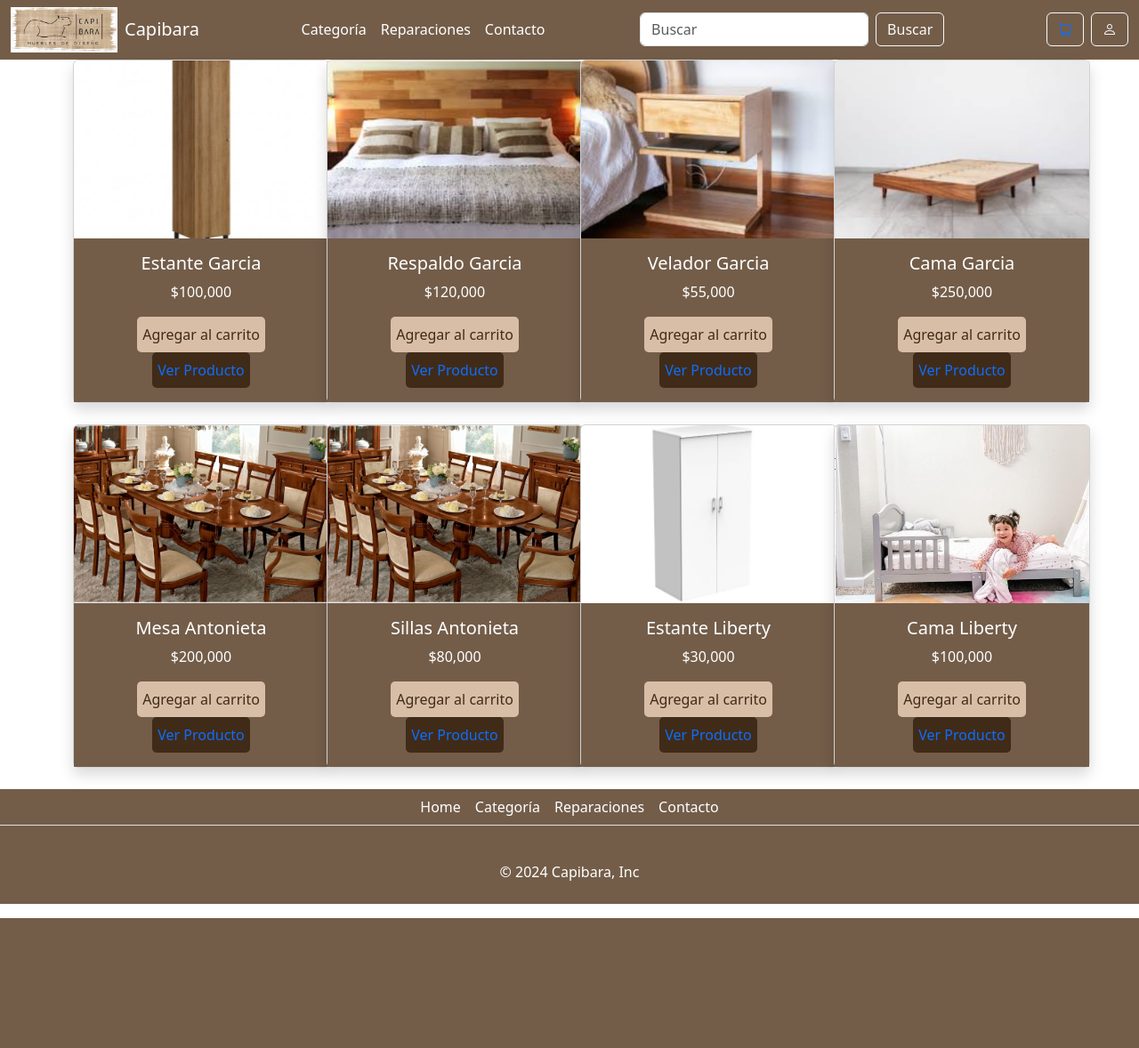
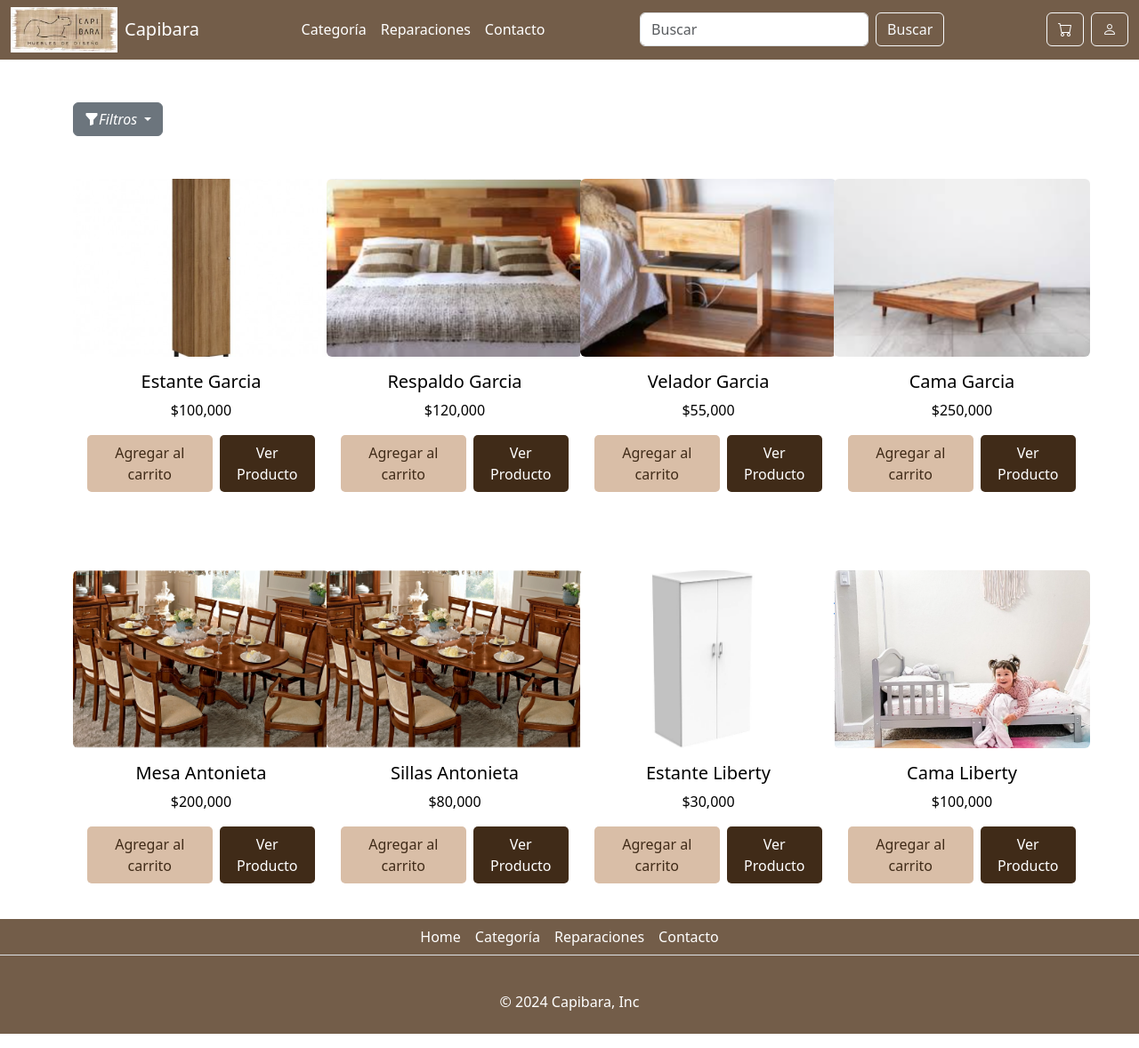
Before and after one commit to omar15hr/Capibara, a Django app: page /category/ in a window 1280 px wide. Shown: the whole page at 89% size. Before the commit the page ends 1032 px from the top, so only its background shows below. Run offline with Django 5.2, Linux system fonts and the light colour scheme; data comes from the database, SQL or seed files in the repository; both versions use the stored data as it was after the commit.

Commit message:
Listo carrito de compras, mejora de diseño productos, diseño de filtros

```diff
--- a/cart/cart.py
+++ b/cart/cart.py
@@ -49,3 +49,9 @@ class Cart:
     def clear(self):
         del self.session[settings.CART_SESSION_ID]
         self.save()
+
+    def get_item_quantity(self, product):
+        product_id = str(product.ProductId)
+        if product_id in self.cart:
+            return self.cart[product_id]['quantity']
+        return 0
--- a/cart/urls.py
+++ b/cart/urls.py
@@ -5,4 +5,5 @@ urlpatterns = [
     path('', views.cart_detail, name='cart_detail'),
     path('add/<int:product_id>/', views.cart_add, name='cart_add'),
     path('remove/<int:product_id>/', views.cart_remove, name='cart_remove'),
+     path('cart/update_quantity/<int:product_id>/', views.update_quantity, name='cart_update_quantity'),
 ]
--- a/core/static/styles.css
+++ b/core/static/styles.css
@@ -69,12 +69,5 @@ footer {
   margin-bottom: 60px;
 }
 
-.card-body {
-  background-color: #735D49;
-  color: white;
-}
 
 /* Tabla checkout carrito */
-.tabla-cart {
-  background-color: #402B18;
-}
--- a/core/templates/category.html
+++ b/core/templates/category.html
@@ -3,16 +3,71 @@
 {% load humanize %}
 
 {% block content %}
+  <div class="container mt-5">
+    <div class="dropdown">
+      <button class="btn btn-secondary dropdown-toggle" type="button" data-bs-toggle="dropdown" aria-expanded="false">
+        <i class="bi bi-funnel-fill ">Filtros</i>
+      </button>
+      <ul class="dropdown-menu">
+        <li>
+          <span class="dropdown-item fw-bold mb-1">
+            Tipo Producto
+          </span>
+          <div class="form-check" style="margin-left: 10px;">
+            <input class="form-check-input" type="checkbox" value="" id="defaultCheck1">
+            <label class="form-check-label" for="defaultCheck1">
+              Cocina
+            </label>
+          </div>
+          <div class="form-check" style="margin-left: 10px;">
+            <input class="form-check-input" type="checkbox" value="" id="defaultCheck2" >
+            <label class="form-check-label" for="defaultCheck2">
+              Dormitorio
+            </label>
+          </div>
+          <div class="form-check" style="margin-left: 10px;">
+            <input class="form-check-input" type="checkbox" value="" id="defaultCheck2" >
+            <label class="form-check-label" for="defaultCheck2">
+              Comedor
+            </label>
+          </div>
+        </li>
+        <li><hr class="dropdown-divider"></li>
+
+        <li class="d-flex flex-column align-items-center">
+          <span class="dropdown-item fw-bold mb-1">
+            Rango de precio
+          </span>
+          <div class="d-flex align-items-center" style="width: 140px;">
+            <span class="me-auto">Min.</span>
+            <input
+              type="range"
+              class="form-range mx-2"
+              style="flex-grow: 1;"
+              min="0"
+              max="5"
+              step="0.5"
+              id="customRange3"
+            >
+            <span class="ms-auto">Máx.</span>
+          </div>
+        </li>
+
+        <!-- <li><hr class="dropdown-divider"></li> -->
+      </ul>
+    </div>
+  </div>
   <div class="container">
     <div class="row">
       {% for product in products %}
         <div class="col-md-3 mb-4">
-          <div class="card shadow " style="width: 18rem;">
-            <img src="{{ product.image.url }}" class="card-img-top img-fluid" style="height: 200px; object-fit: cover;" alt="...">
-            <div class="card-body text-center">
-              <h5 class="card-title">{{ product.nombre }}</h5>
-              <p class="card-text">${{ product.precio|intcomma }}</p>
-              <form action="{% url 'cart_add' product.ProductId %}" method="post">
+          <div class="card border-0  mt-5" style="width: 18rem;">
+            <img src="{{ product.image.url }}" class="card-img-top img-fluid rounded " style="height: 200px; object-fit: cover;" alt="...">
+            <div class="card-body text-center bg-white text-black ">
+              <h5 class="card-title fs-5">{{ product.nombre }}</h5>
+              <p class="card-text fs-6">${{ product.precio|intcomma }}</p>
+              <div class="d-flex justify-content-center">
+                <form action="{% url 'cart_add' product.ProductId %}" method="post" class="me-2">
                   {% csrf_token %}
                   <button
                     class="py-2 border-0"
@@ -25,13 +80,20 @@
                   </button>
                 </form>
                 <button
-                class="py-2 border-0"
+                  class="py-2 border-0 text-white "
                   style="background: #402B18; border-radius: 5px; color: #BFA38A; transition: background-color 0.3s, color 0.3s;"
                   onmouseover="this.style.background='#5a3c22'; this.style.color='#BFA38A';"
                   onmouseout="this.style.background='#402B18'; this.style.color='#BFA38A';"
                 >
-                <a href="{% url 'detalleProducto' product.ProductId %}" class="text-decoration-none">Ver Producto</a>
+                  <a
+                    href="{% url 'detalleProducto' product.ProductId %}"
+                    class="text-decoration-none"
+                    style="color: inherit;"
+                  >
+                    Ver Producto
+                  </a>
                 </button>
+              </div>
             </div>
           </div>
         </div>
--- a/core/templates/layout.html
+++ b/core/templates/layout.html
@@ -8,7 +8,6 @@
   <meta name="viewport" content="width=device-width, initial-scale=1.0">
   <title>Capibara</title>
   <link href="https://cdn.jsdelivr.net/npm/bootstrap@5.3.3/dist/css/bootstrap.min.css" rel="stylesheet" integrity="sha384-QWTKZyjpPEjISv5WaRU9OFeRpok6YctnYmDr5pNlyT2bRjXh0JMhjY6hW+ALEwIH" crossorigin="anonymous">
-  <script src="https://cdn.jsdelivr.net/npm/bootstrap@5.3.3/dist/js/bootstrap.bundle.min.js" integrity="sha384-YvpcrYf0tY3lHB60NNkmXc5s9fDVZLESaAA55NDzOxhy9GkcIdslK1eN7N6jIeHz" crossorigin="anonymous"></script>
   <link rel="stylesheet" href="{% static 'styles.css'%}">
   <link rel="stylesheet" href="https://cdn.jsdelivr.net/npm/bootstrap-icons@1.11.3/font/bootstrap-icons.min.css">
 
@@ -28,6 +27,6 @@
 
 
   <script src="{% static 'scripts.js'%}"></script>
-  <script src="https://cdn.jsdelivr.net/npm/bootstrap@5.3.0-alpha1/dist/js/bootstrap.bundle.min.js"></script>
+  <script src="https://cdn.jsdelivr.net/npm/bootstrap@5.3.3/dist/js/bootstrap.bundle.min.js"></script>
 </body>
 </html>
--- a/core/templates/partials/navbar.html
+++ b/core/templates/partials/navbar.html
@@ -24,9 +24,13 @@
         <button class="btn btn-outline-light" type="submit">Buscar</button>
       </form>
       <div class="d-flex align-items-center ms-3">
-        <button class="btn btn-outline-light me-2">
-          <a href="{% url 'cart_detail' %}">
-            <i class="bi bi-cart icon-cart"></i>
+        <button
+          class="btn btn-outline-light me-2"
+        >
+          <a
+            href="{% url 'cart_detail' %}"
+          >
+            <i class="bi bi-cart icon-cart text-white"  ></i>
           </a>
         </button>
         <button class="btn btn-outline-light"><i class="bi bi-person icon-login"></i></button>
```
Also changed, not shown: cart/templates/detail.html (+23 -2 lines), cart/views.py (+23 -1 lines), db.sqlite3. Lines whose indentation alone changed are shown as unchanged.
